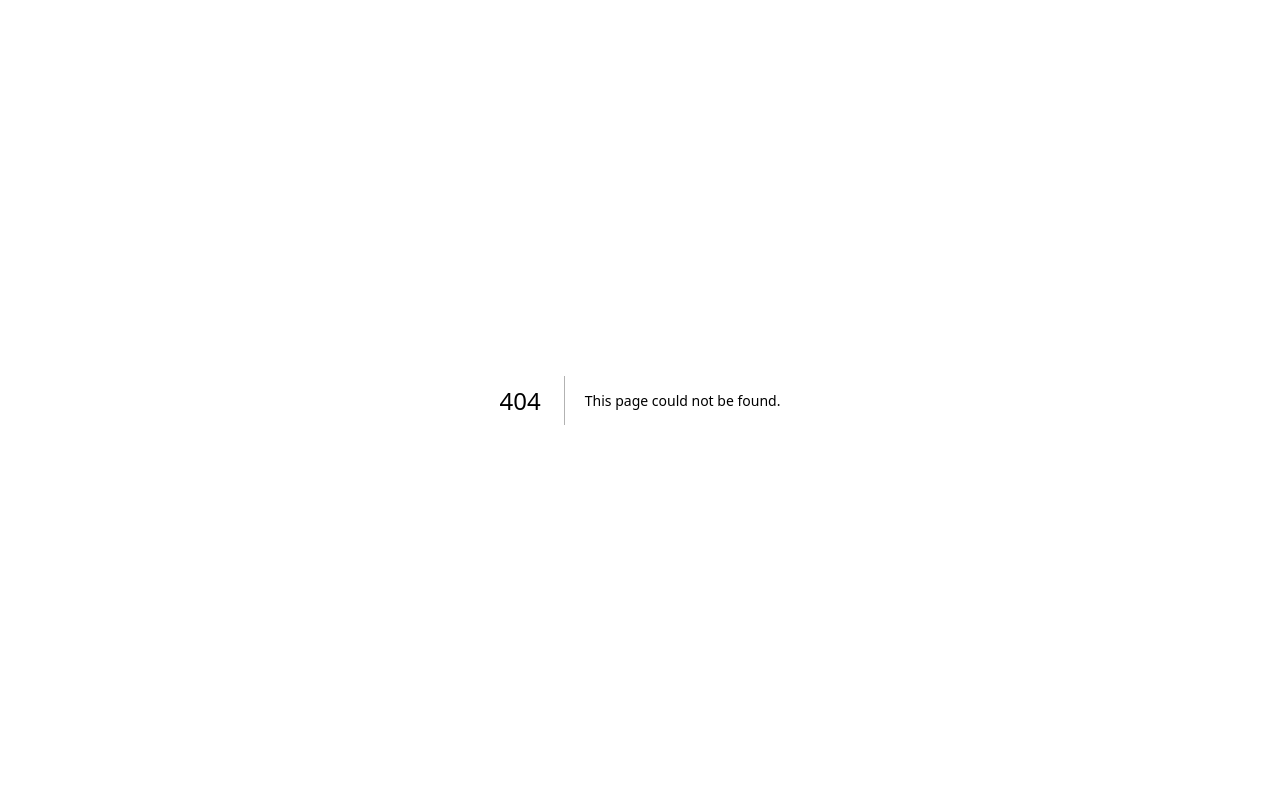
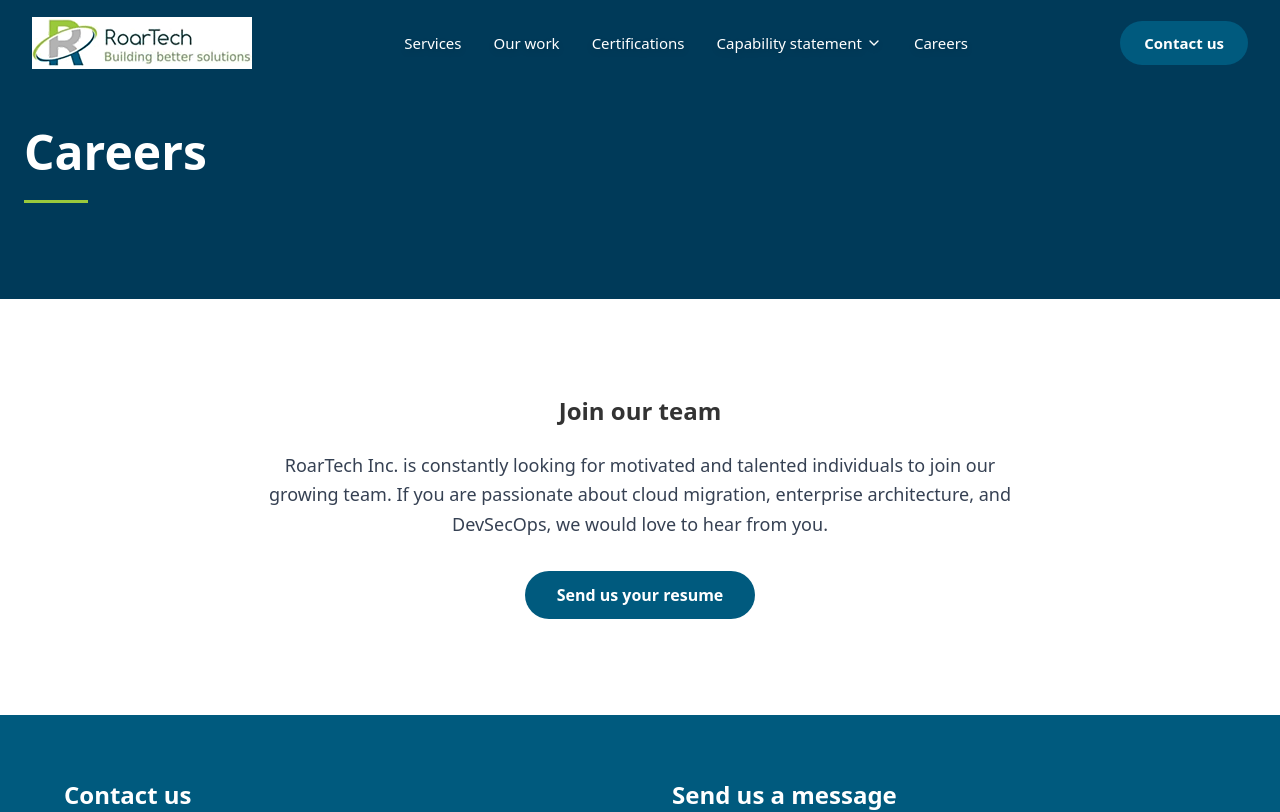
Before and after one commit to IntraIntel-ai/roartechinc-replica, a Next.js app: page /careers in a window 1280 px wide. Before the commit this address had no page. Shown: the top 812 px of the page. Built offline with nearby package versions, Linux system fonts and the light colour scheme.

Commit message:
fix: resolve header dropdown hover issue and create dedicated pages for nav links

```diff
--- /dev/null
+++ b/src/app/careers/page.tsx
@@ -0,0 +1,35 @@
+import Header from "../../components/Header";
+import Footer from "../../components/Footer";
+import { Metadata } from "next";
+
+export const metadata: Metadata = {
+  title: "Careers",
+  description: "Join the team at RoarTech Inc.",
+};
+
+export default function CareersPage() {
+  return (
+    <>
+      <Header />
+      <section className="relative pt-32 pb-24 bg-brand-primary">
+        <div className="absolute inset-0 bg-[#004a69] mix-blend-multiply opacity-50"></div>
+        <div className="relative max-w-7xl mx-auto px-6">
+          <h1 className="text-4xl md:text-5xl font-bold text-white mb-6">Careers</h1>
+          <div className="w-16 h-[3px] bg-brand-accent"></div>
+        </div>
+      </section>
+      <section className="py-24 bg-white px-6 min-h-[400px] flex items-center justify-center">
+        <div className="max-w-3xl mx-auto text-center">
+          <h2 className="text-2xl font-bold text-brand-dark mb-6">Join our team</h2>
+          <p className="text-lg text-gray-700 leading-relaxed mb-8">
+            RoarTech Inc. is constantly looking for motivated and talented individuals to join our growing team. If you are passionate about cloud migration, enterprise architecture, and DevSecOps, we would love to hear from you.
+          </p>
+          <a href="mailto:info@roartechinc.com" className="inline-block px-8 py-3 bg-brand-primary text-white font-semibold rounded-full hover:bg-brand-secondary transition-colors">
+            Send us your resume
+          </a>
+        </div>
+      </section>
+      <Footer />
+    </>
+  );
+}
--- /dev/null
+++ b/src/app/certifications/page.tsx
@@ -0,0 +1,41 @@
+import Header from "../../components/Header";
+import Footer from "../../components/Footer";
+import Image from "next/image";
+import { Metadata } from "next";
+
+export const metadata: Metadata = {
+  title: "Certifications",
+  description: "RoarTech Inc. Certifications and achievements.",
+};
+
+export default function CertificationsPage() {
+  return (
+    <>
+      <Header />
+      <section className="relative pt-32 pb-24 bg-brand-primary">
+        <div className="absolute inset-0 bg-[#004a69] mix-blend-multiply opacity-50"></div>
+        <div className="relative max-w-7xl mx-auto px-6">
+          <h1 className="text-4xl md:text-5xl font-bold text-white mb-6">Certifications</h1>
+          <div className="w-16 h-[3px] bg-brand-accent"></div>
+        </div>
+      </section>
+      <section className="py-24 bg-brand-grayBg px-6">
+        <div className="max-w-7xl mx-auto">
+          <div className="grid grid-cols-2 md:grid-cols-3 gap-8 items-center justify-items-center bg-white p-12 rounded-lg shadow-sm">
+            {[1, 2, 3, 4, 5, 6].map((num) => (
+              <div key={num} className="relative w-32 h-32 md:w-48 md:h-48">
+                <Image
+                  src={`/images/certification0${num}.png`}
+                  alt={`Certification ${num}`}
+                  fill
+                  className="object-contain"
+                />
+              </div>
+            ))}
+          </div>
+        </div>
+      </section>
+      <Footer />
+    </>
+  );
+}
--- /dev/null
+++ b/src/app/work/page.tsx
@@ -0,0 +1,26 @@
+import Header from "../../components/Header";
+import Footer from "../../components/Footer";
+import OurWork from "../../components/OurWork";
+import { Metadata } from "next";
+
+export const metadata: Metadata = {
+  title: "Our Work",
+  description: "Explore RoarTech Inc's past performance and case studies across multiple agencies.",
+};
+
+export default function WorkPage() {
+  return (
+    <>
+      <Header />
+      <section className="relative pt-32 pb-24 bg-brand-primary">
+        <div className="absolute inset-0 bg-[#004a69] mix-blend-multiply opacity-50"></div>
+        <div className="relative max-w-7xl mx-auto px-6">
+          <h1 className="text-4xl md:text-5xl font-bold text-white mb-6">Our work</h1>
+          <div className="w-16 h-[3px] bg-brand-accent"></div>
+        </div>
+      </section>
+      <OurWork />
+      <Footer />
+    </>
+  );
+}
--- a/src/components/Header.tsx
+++ b/src/components/Header.tsx
@@ -6,7 +6,6 @@
 
 export default function Header() {
   const [mobileMenuOpen, setMobileMenuOpen] = useState(false);
-  const [dropdownOpen, setDropdownOpen] = useState(false);
   const [isScrolled, setIsScrolled] = useState(false);
 
   useEffect(() => {
@@ -26,25 +25,23 @@
 
         <nav className={`hidden lg:flex items-center gap-8 text-[15px] font-medium ${isScrolled ? "text-brand-dark" : "text-white drop-shadow-md"}`}>
           <Link href="/services" className="hover:text-brand-primary transition-colors">Services</Link>
-          <Link href="#work" className="hover:text-brand-primary transition-colors">Our work</Link>
-          <Link href="#certifications" className="hover:text-brand-primary transition-colors">Certifications</Link>
-          <div className="relative group" onMouseEnter={() => setDropdownOpen(true)} onMouseLeave={() => setDropdownOpen(false)}>
-            <button className="flex items-center gap-1 hover:text-brand-primary transition-colors">
+          <Link href="/work" className="hover:text-brand-primary transition-colors">Our work</Link>
+          <Link href="/certifications" className="hover:text-brand-primary transition-colors">Certifications</Link>
+          <div className="relative group">
+            <button className="flex items-center gap-1 hover:text-brand-primary transition-colors py-4">
               Capability statement <ChevronDown size={16} />
             </button>
-            {dropdownOpen && (
-              <div className="absolute top-full left-0 mt-4 w-64 bg-white border border-gray-100 shadow-lg py-2 rounded-md z-50 text-brand-dark">
-                <Link href="#" className="block px-4 py-2 hover:bg-brand-grayBg hover:text-brand-primary">RoarTech’s capability statement</Link>
-                <Link href="/inr-hybrid-multi-cloud" className="block px-4 py-2 hover:bg-brand-grayBg hover:text-brand-primary">INR hybrid multi-cloud</Link>
-                <Link href="/air-force-multi-cloud-integration" className="block px-4 py-2 hover:bg-brand-grayBg hover:text-brand-primary">Air Force multi-cloud integration</Link>
-              </div>
-            )}
+            <div className="absolute top-full left-0 hidden group-hover:block w-64 bg-white border border-gray-100 shadow-lg py-2 rounded-md z-50 text-brand-dark">
+              <Link href="/capability-statement" className="block px-4 py-2 hover:bg-brand-grayBg hover:text-brand-primary">RoarTech's capability statement</Link>
+              <Link href="/inr-hybrid-multi-cloud" className="block px-4 py-2 hover:bg-brand-grayBg hover:text-brand-primary">INR hybrid multi-cloud</Link>
+              <Link href="/air-force-multi-cloud-integration" className="block px-4 py-2 hover:bg-brand-grayBg hover:text-brand-primary">Air Force multi-cloud integration</Link>
+            </div>
           </div>
-          <Link href="#careers" className="hover:text-brand-primary transition-colors">Careers</Link>
+          <Link href="/careers" className="hover:text-brand-primary transition-colors">Careers</Link>
         </nav>
 
         <div className="hidden lg:block">
-          <Link href="#contact" className="px-6 py-3 bg-brand-primary text-white rounded-full font-semibold hover:bg-brand-secondary transition-colors text-[15px]">
+          <Link href="/#contact" className="px-6 py-3 bg-brand-primary text-white rounded-full font-semibold hover:bg-brand-secondary transition-colors text-[15px]">
             Contact us
           </Link>
         </div>
@@ -56,17 +53,17 @@
 
       {mobileMenuOpen && (
         <div className="lg:hidden bg-white px-4 py-4 flex flex-col gap-4 text-[15px] font-medium text-brand-dark shadow-lg absolute w-full top-full left-0">
-          <Link href="/services" className="hover:text-brand-primary">Services</Link>
-          <Link href="#work" className="hover:text-brand-primary">Our work</Link>
-          <Link href="#certifications" className="hover:text-brand-primary">Certifications</Link>
+          <Link href="/services" className="hover:text-brand-primary" onClick={() => setMobileMenuOpen(false)}>Services</Link>
+          <Link href="/work" className="hover:text-brand-primary" onClick={() => setMobileMenuOpen(false)}>Our work</Link>
+          <Link href="/certifications" className="hover:text-brand-primary" onClick={() => setMobileMenuOpen(false)}>Certifications</Link>
           <div className="font-semibold">Capability statement</div>
           <div className="pl-4 flex flex-col gap-3 border-l-2 border-gray-200 mt-1 text-[14px]">
-             <Link href="#" className="hover:text-brand-primary">RoarTech’s capability statement</Link>
-             <Link href="/inr-hybrid-multi-cloud" className="hover:text-brand-primary">INR hybrid multi-cloud</Link>
-             <Link href="/air-force-multi-cloud-integration" className="hover:text-brand-primary">Air Force multi-cloud integration</Link>
+             <Link href="/capability-statement" className="hover:text-brand-primary" onClick={() => setMobileMenuOpen(false)}>RoarTech's capability statement</Link>
+             <Link href="/inr-hybrid-multi-cloud" className="hover:text-brand-primary" onClick={() => setMobileMenuOpen(false)}>INR hybrid multi-cloud</Link>
+             <Link href="/air-force-multi-cloud-integration" className="hover:text-brand-primary" onClick={() => setMobileMenuOpen(false)}>Air Force multi-cloud integration</Link>
           </div>
-          <Link href="#careers" className="hover:text-brand-primary">Careers</Link>
-          <Link href="#contact" className="mt-4 px-6 py-3 bg-brand-primary text-white text-center rounded-full font-semibold">Contact us</Link>
+          <Link href="/careers" className="hover:text-brand-primary" onClick={() => setMobileMenuOpen(false)}>Careers</Link>
+          <Link href="/#contact" className="mt-4 px-6 py-3 bg-brand-primary text-white text-center rounded-full font-semibold" onClick={() => setMobileMenuOpen(false)}>Contact us</Link>
         </div>
       )}
     </header>
```
